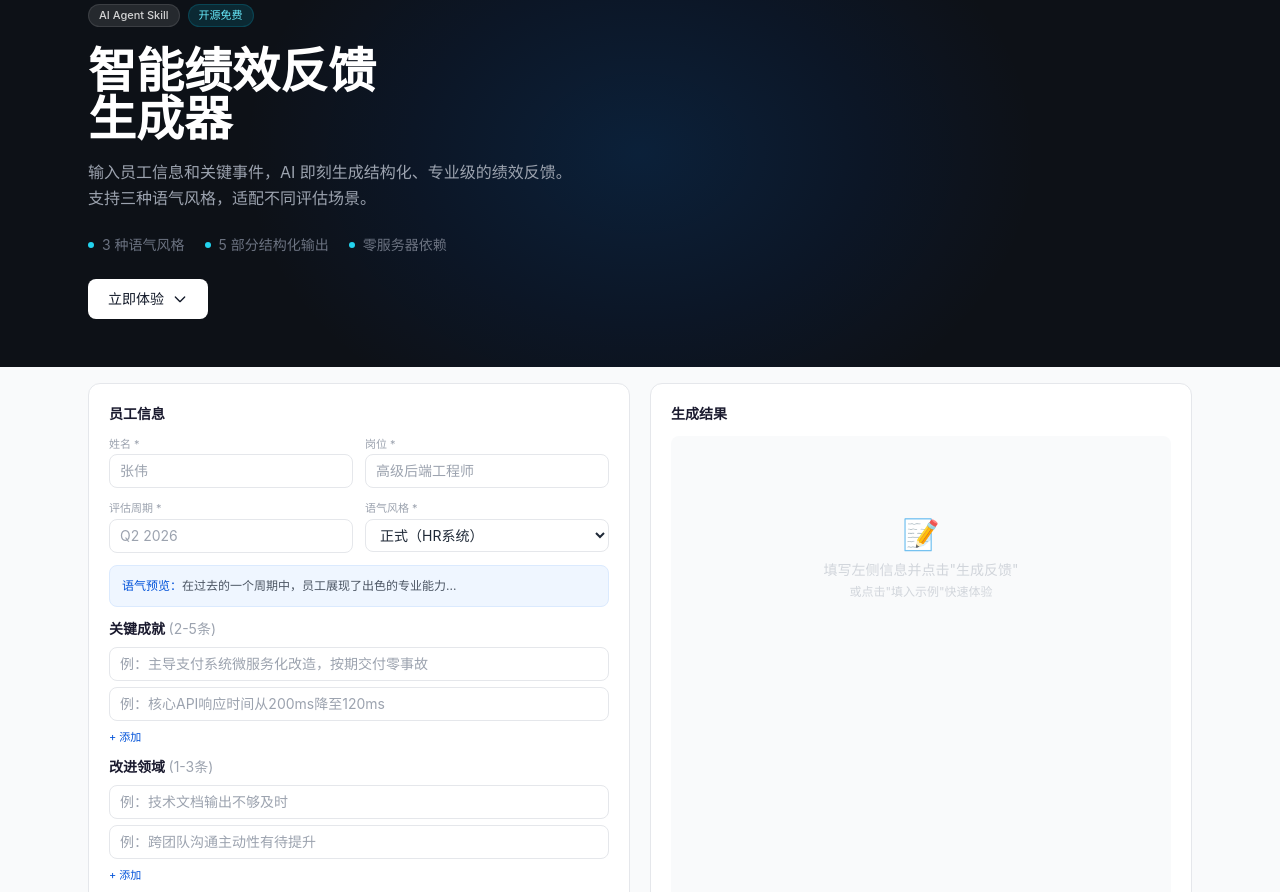
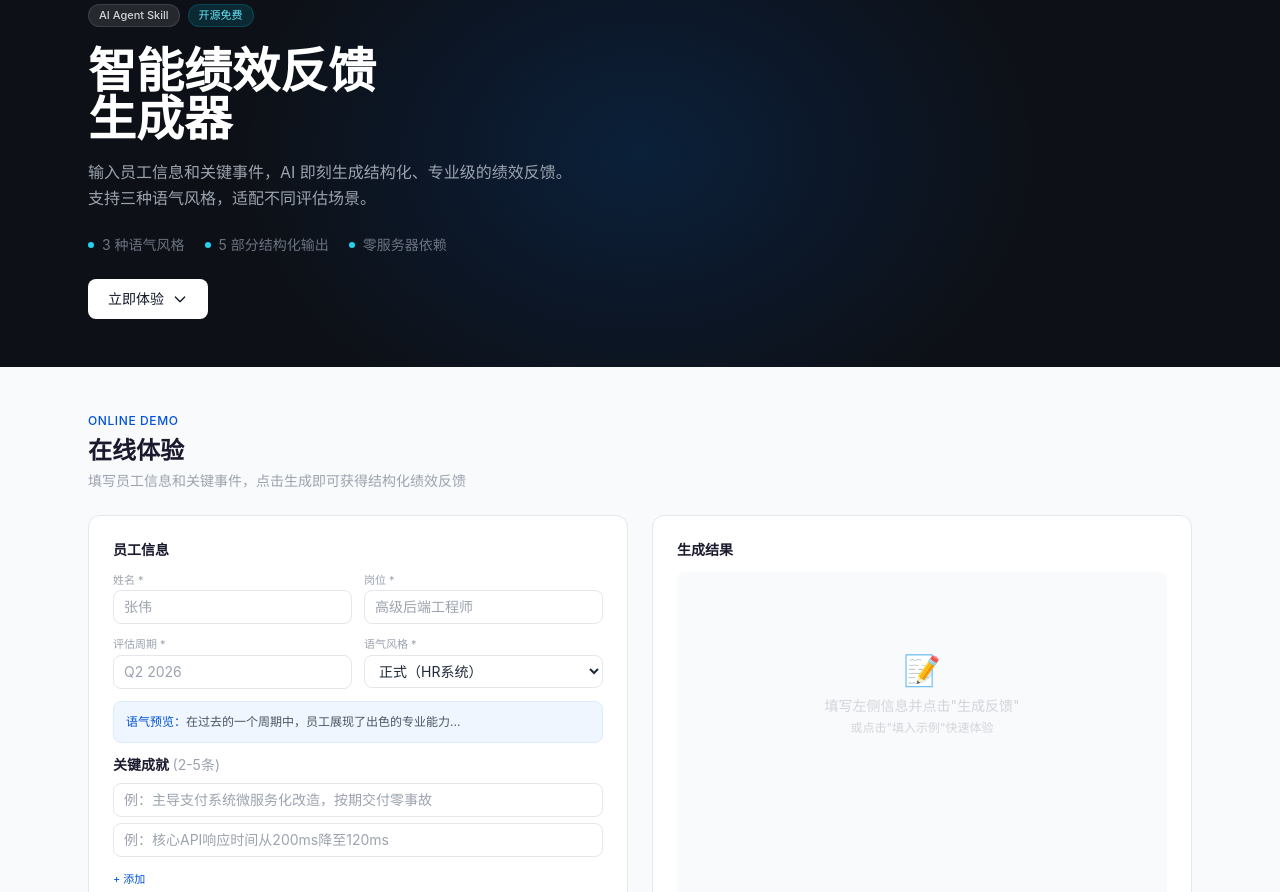
Before and after one commit to pxlm570/feedbackcraft, a plain HTML site: page index.html in a window 1280 px wide. Shown: the part 60-952 px from the top of the page. Drawn offline with nearby package versions, Linux system fonts and the light colour scheme.

Commit message:
Remove scrollbars, single-page flow, better demo section

```diff
--- a/index.html
+++ b/index.html
@@ -18,8 +18,6 @@
         .tag-gentle { background: #D1FAE5; color: #065F46; }
         .tag-direct { background: #FEF3C7; color: #92400E; }
         textarea:focus, input:focus, select:focus { outline: none; border-color: #0052D9; box-shadow: 0 0 0 2px rgba(0,82,217,0.08); }
-        .form-scroll { max-height: calc(100vh - 180px); overflow-y: auto; }
-        .output-scroll { max-height: calc(100vh - 180px); overflow-y: auto; }
         .hero-jb { background: #0D1117; position: relative; overflow: hidden; }
         .hero-jb::before { content: ''; position: absolute; top: 50%; left: 50%; transform: translate(-50%, -50%); width: 800px; height: 600px; background: radial-gradient(ellipse, rgba(0,122,255,0.15) 0%, rgba(0,82,217,0.08) 40%, transparent 70%); pointer-events: none; }
         .fade-in { opacity: 0; transform: translateY(20px); transition: opacity 0.6s ease, transform 0.6s ease; }
@@ -71,11 +69,16 @@
 </section>
 
 <!-- Generator -->
-<section id="generator" class="bg-gray-50" style="height: calc(100vh - 48px - 120px); min-height: 500px;">
-    <div class="max-w-6xl mx-auto px-6 h-full py-4">
-        <div class="grid lg:grid-cols-2 gap-5 h-full">
+<section id="generator" class="bg-gray-50 py-10">
+    <div class="max-w-6xl mx-auto px-6">
+        <div class="mb-6 fade-in">
+            <span class="text-tx text-xs font-medium uppercase tracking-wider">Online Demo</span>
+            <h2 class="text-2xl font-bold text-tx-dark mt-1">在线体验</h2>
+            <p class="text-gray-400 mt-1 text-sm">填写员工信息和关键事件，点击生成即可获得结构化绩效反馈</p>
+        </div>
+        <div class="grid lg:grid-cols-2 gap-6">
             <!-- Input -->
-            <div class="bg-white rounded-xl border border-gray-200 p-5 flex flex-col form-scroll">
+            <div class="bg-white rounded-xl border border-gray-200 p-6">
                 <h3 class="font-semibold text-tx-dark mb-3 text-sm">员工信息</h3>
                 <div class="grid grid-cols-2 gap-3 mb-3">
                     <div><label class="block text-[11px] text-gray-400 mb-0.5">姓名 *</label><input id="emp-name" type="text" placeholder="张伟" class="w-full px-2.5 py-1.5 border border-gray-200 rounded-lg text-sm"></div>
@@ -117,12 +120,12 @@
                 </div>
             </div>
             <!-- Output -->
-            <div class="bg-white rounded-xl border border-gray-200 p-5 flex flex-col">
+            <div class="bg-white rounded-xl border border-gray-200 p-6 flex flex-col">
                 <div class="flex items-center justify-between mb-3">
                     <h3 class="font-semibold text-tx-dark text-sm">生成结果</h3>
                     <button onclick="copyFeedback()" class="text-[11px] text-gray-400 hover:text-tx transition-colors hidden" id="copy-btn">复制</button>
                 </div>
-                <div id="output-area" class="flex-1 bg-gray-50 rounded-lg p-4 text-sm text-gray-600 leading-relaxed output-scroll">
+                <div id="output-area" class="flex-1 bg-gray-50 rounded-lg p-4 text-sm text-gray-600 leading-relaxed min-h-[300px]">
                     <div class="text-center text-gray-300 py-16">
                         <div class="text-3xl mb-2">&#128221;</div>
                         <p class="text-sm">填写左侧信息并点击"生成反馈"</p>
```
